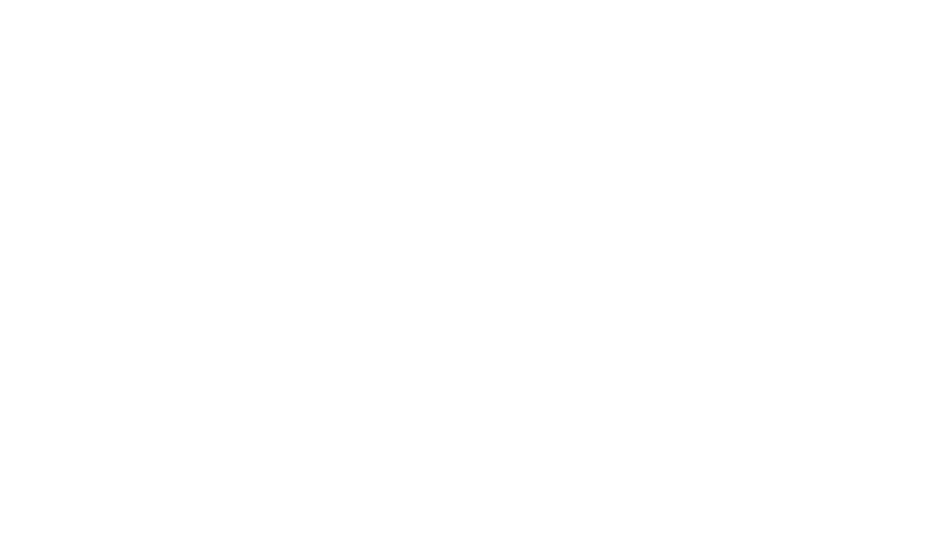
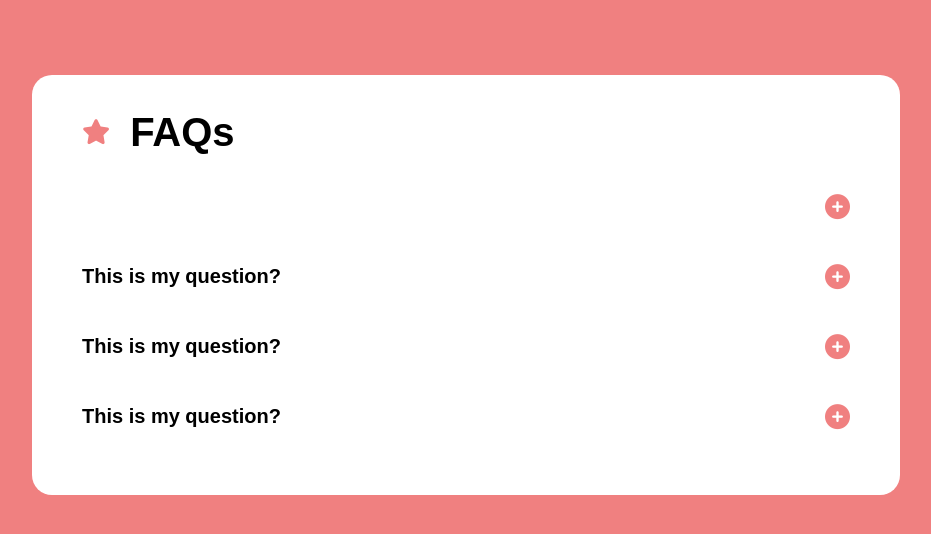
Before and after one commit to Chayton-Lamkin/FAQ-Page, a plain HTML site: page index.html in a window 1280 px wide. Shown: the whole page, without its empty margins (174-1105 px from the left). Drawn offline with Linux system fonts and the light colour scheme.

Commit message:
Built Project - Functional

```diff
--- a/index.html
+++ b/index.html
@@ -8,8 +8,49 @@
 </head>
 <body>
 
+    <div class="container">
+        <div class="title">
+            <i class="fa-solid fa-star"></i>
+            <h1>FAQs</h1>
+        </div>
+        <div class="faqWrapper">
+            <div class="faq">
+                <div class="faq-info">
+                    <h3></h3>
+                    <i class="fa-solid fa-circle-plus plus"></i>
+                    <i class="fa-solid fa-circle-minus minus"></i>
+                </div>
+                <p class="info">Lorem ipsum dolor sit, amet consectetur adipisicing elit. Deserunt necessitatibus magnam unde quod quam cupiditate placeat nam et repudiandae nulla, consequatur eligendi doloremque possimus a.</p>
+            </div>
+            <div class="faq">
+                <div class="faq-info">
+                    <h3>This is my question?</h3>
+                    <i class="fa-solid fa-circle-plus plus"></i>
+                    <i class="fa-solid fa-circle-minus minus"></i>
+                </div>
+                <p class="info">Lorem ipsum dolor sit, amet consectetur adipisicing elit. Deserunt necessitatibus magnam unde quod quam cupiditate placeat nam et repudiandae nulla, consequatur eligendi doloremque possimus a.</p>
+            </div>
+            <div class="faq">
+                <div class="faq-info">
+                    <h3>This is my question?</h3>
+                    <i class="fa-solid fa-circle-plus plus"></i>
+                    <i class="fa-solid fa-circle-minus minus"></i>
+                </div>
+                <p class="info">Lorem ipsum dolor sit, amet consectetur adipisicing elit. Deserunt necessitatibus magnam unde quod quam cupiditate placeat nam et repudiandae nulla, consequatur eligendi doloremque possimus a.</p>
+            </div>
+            <div class="faq">
+                <div class="faq-info">
+                    <h3>This is my question?</h3>
+                    <i class="fa-solid fa-circle-plus plus"></i>
+                    <i class="fa-solid fa-circle-minus minus"></i>
+                </div>
+                <p class="info">Lorem ipsum dolor sit, amet consectetur adipisicing elit. Deserunt necessitatibus magnam unde quod quam cupiditate placeat nam et repudiandae nulla, consequatur eligendi doloremque possimus a.</p>
+            </div>
 
+        </div>
+    </div>
 
     <script src="script.js"></script>
+    <script src="https://kit.fontawesome.com/d448547624.js" crossorigin="anonymous"></script>
 </body>
 </html>
--- a/script.js
+++ b/script.js
@@ -0,0 +1,10 @@
+const faqs = document.querySelectorAll(".faq");
+const icon = document.querySelectorAll(".toggle")
+
+faqs.forEach((faq) => {
+    faq.addEventListener("click", () => {
+        faq.classList.toggle("active");
+        icon.classList.rem("fa-cirlce-plug");
+        icon.classList.toggle("fa-circle-minus");
+    })
+})
--- a/style.css
+++ b/style.css
@@ -0,0 +1,72 @@
+* {
+    margin: 0;
+    padding: 0;
+    font-family: 'Poppins', sans-serif;
+}
+
+body {
+    background: lightcoral;
+}
+
+.container {
+    width: 60%;
+    background: white;
+    padding: 35px 50px;
+    border-radius: 20px;
+    margin: auto auto;
+    margin-top: 75px;
+}
+.title {
+    display: flex;
+    padding-bottom: 25px;
+    font-size: 20px;
+    align-items: center;
+}
+.title i {
+    color: lightcoral;
+    padding: 0 20px 0 0;
+    font-size: 25px;
+}
+.faq {
+    padding: 15px 0;
+    cursor: pointer;
+    transition: 0.5s;
+}
+.faq-info {
+    display: flex;
+    justify-content: space-between;
+    padding-bottom: 15px;
+}
+.faq-info h3 {
+    font-size: 20px;
+}
+.faq-info i {
+    font-size: 25px;
+    color: lightcoral;
+    transition: opacity 1s ease-in;
+}
+.faq-info i.minus {
+    display: none;
+}
+.faq p {
+    color: darkgray;
+    padding: 0 10px;
+    width: 80%;
+    transition: opacity 0.5s ease-in;
+    height: 0;
+    opacity: 0;
+    overflow: hidden;
+}
+.faq.active p {
+    opacity: 1;
+    height: auto;
+}
+.faq.active i.plus {
+    display: none;
+}
+.faq.active i.minus {
+    display: block;
+}
+.faq.active .faq-info i {
+    color: grey;
+}
```
